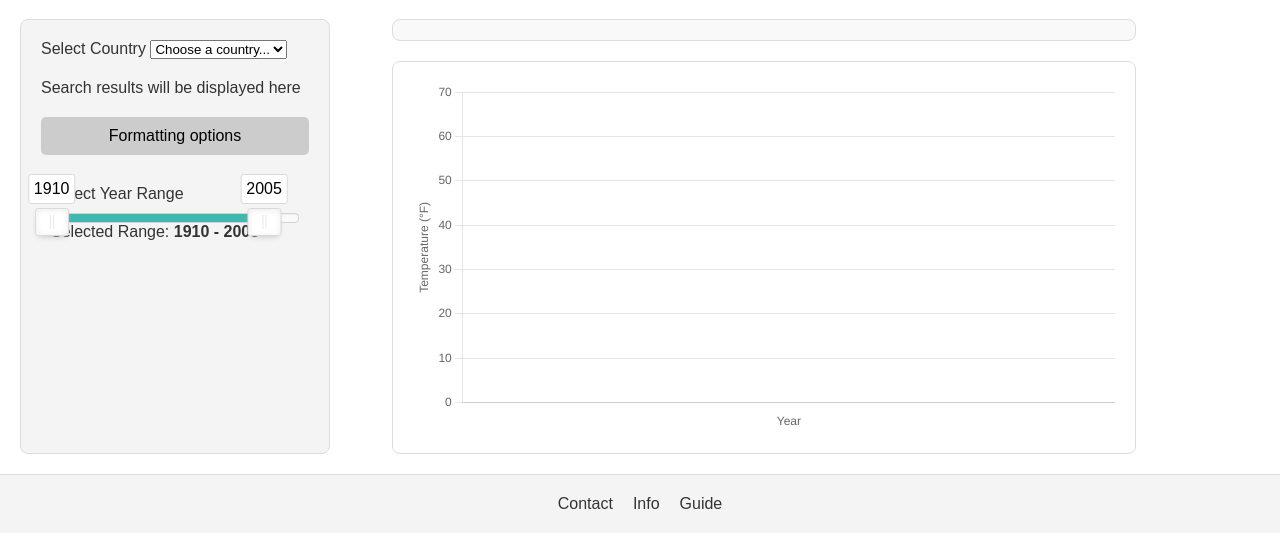
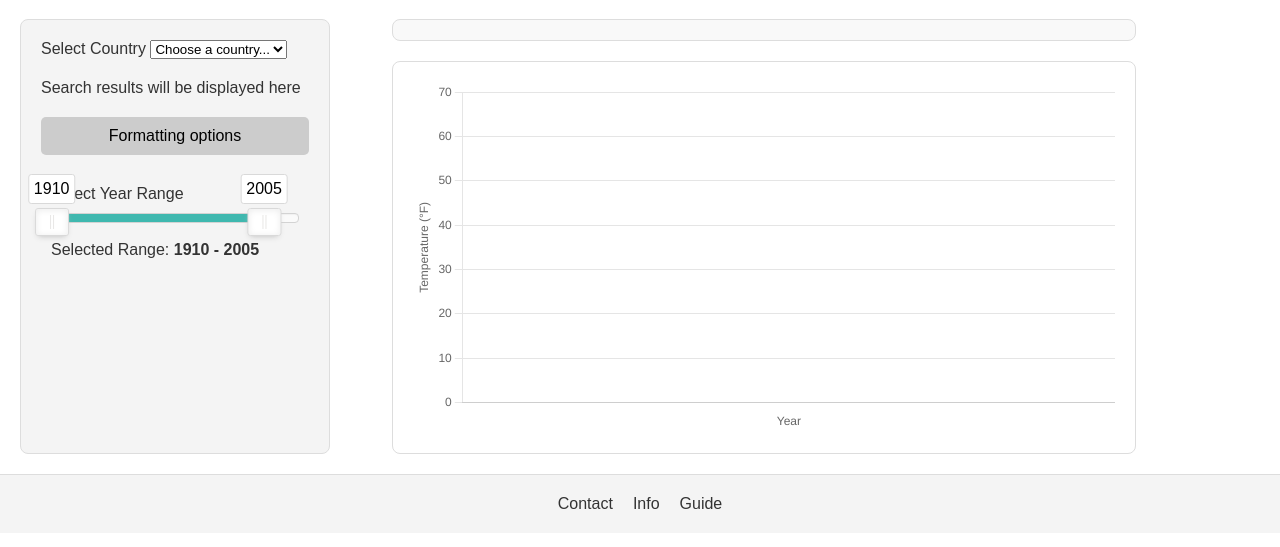
Before and after one commit to JohnForslundGebka/JANDMCHART, a website with bundled scripts: page index.html in a window 1280 px wide. Shown: the part 115-662 px from the top of the page. Built offline with nearby package versions, Linux system fonts and the light colour scheme.

Commit message:
minor fix

```diff
--- a/index.html
+++ b/index.html
@@ -39,7 +39,7 @@
                 <div class="year-selection">
                     <label for="year-slider">Select Year Range</label>
                     <div id="year-slider"></div>
-                    <p>Selected Range: <span id="year-range">1910 - 2005</span></p>
+                    <p><br>Selected Range: <span id="year-range">1910 - 2005</span></p>
                 </div>
 
             </aside>
```
